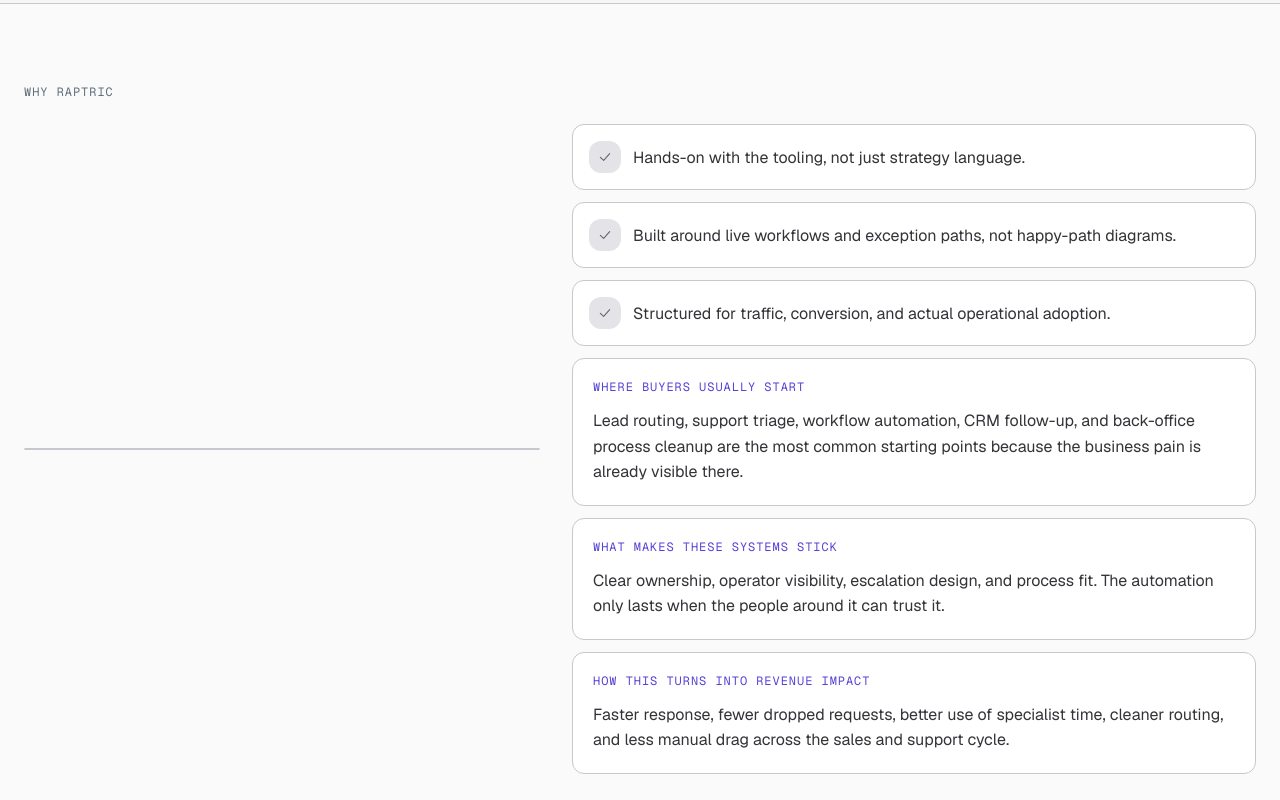
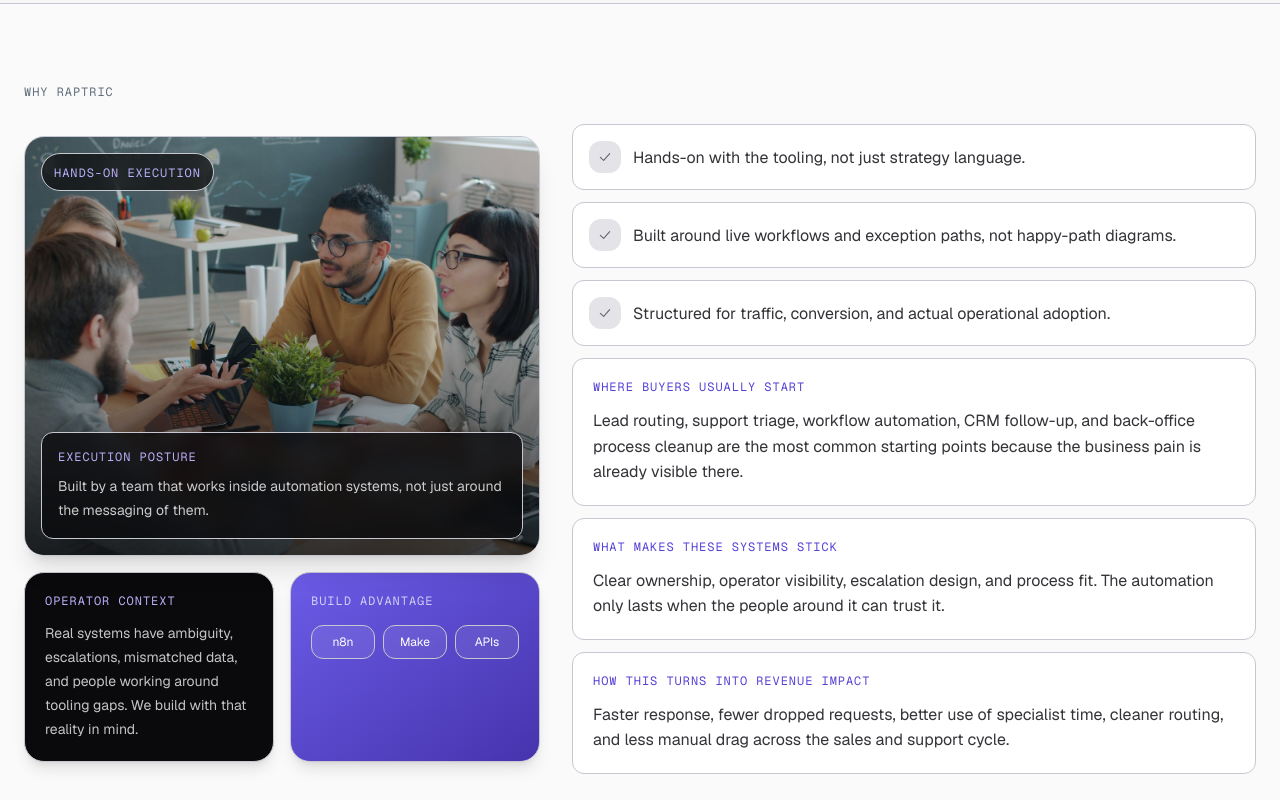
Before and after one commit to raptric/raptric.com, a Next.js app: page /ai-automation in a window 1280 px wide. Shown: the part 4240-5040 px from the top of the page. Built offline with nearby package versions, Linux system fonts and the light colour scheme.

Commit message:
Enrich AI automation proof section visuals

```diff
--- a/app/ai-automation/page.tsx
+++ b/app/ai-automation/page.tsx
@@ -414,7 +414,8 @@ export default function AiAutomation() {
         <Container className="py-16 md:py-20">
           <Eyebrow className="mb-6">Why Raptric</Eyebrow>
           <div className="grid gap-8 lg:grid-cols-[0.86fr_1.14fr] lg:items-center">
-            <div className="relative overflow-hidden rounded-[var(--radius-lg)] border border-ink-200 shadow-xl">
+            <div className="grid gap-4">
+              <div className="relative min-h-[420px] overflow-hidden rounded-[var(--radius-lg)] border border-ink-200 shadow-xl">
                 <Image
                   src="/photos/hero-team.jpg"
                   alt="Raptric team working hands-on with automation systems"
@@ -423,11 +424,35 @@ export default function AiAutomation() {
                   className="object-cover"
                 />
                 <div className="absolute inset-0 bg-gradient-to-t from-ink-950/74 via-ink-950/14 to-transparent" />
+                <div className="absolute left-4 top-4 rounded-full border border-mist-50/14 bg-ink-950/72 px-3 py-1.5 backdrop-blur">
+                  <span className="label text-signal-300">Hands-on execution</span>
+                </div>
                 <div className="absolute bottom-4 left-4 right-4 rounded-[var(--radius-md)] border border-mist-50/12 bg-ink-950/78 p-4 backdrop-blur">
                   <p className="label text-signal-300">Execution posture</p>
                   <p className="mt-2 text-sm leading-6 text-mist-50/78">
                     Built by a team that works inside automation systems, not just around the messaging of them.
                   </p>
+                </div>
+              </div>
+              <div className="grid gap-4 md:grid-cols-2">
+                <div className="rounded-[var(--radius-lg)] border border-ink-200 bg-ink-950 p-5 text-mist-50 shadow-lg">
+                  <p className="label text-signal-300">Operator context</p>
+                  <p className="mt-3 text-sm leading-6 text-mist-50/76">
+                    Real systems have ambiguity, escalations, mismatched data,
+                    and people working around tooling gaps. We build with that
+                    reality in mind.
+                  </p>
+                </div>
+                <div className="rounded-[var(--radius-lg)] border border-ink-200 bg-gradient-to-br from-signal-500 to-signal-700 p-5 text-white shadow-lg">
+                  <p className="label text-white/70">Build advantage</p>
+                  <div className="mt-4 grid grid-cols-3 gap-2 text-xs">
+                    {["n8n", "Make", "APIs"].map((item) => (
+                      <div key={item} className="rounded-md border border-white/12 bg-white/8 px-3 py-2 text-center">
+                        {item}
+                      </div>
+                    ))}
+                  </div>
+                </div>
               </div>
             </div>
             <div className="grid gap-3">
```
Lines whose indentation alone changed are shown as unchanged.
